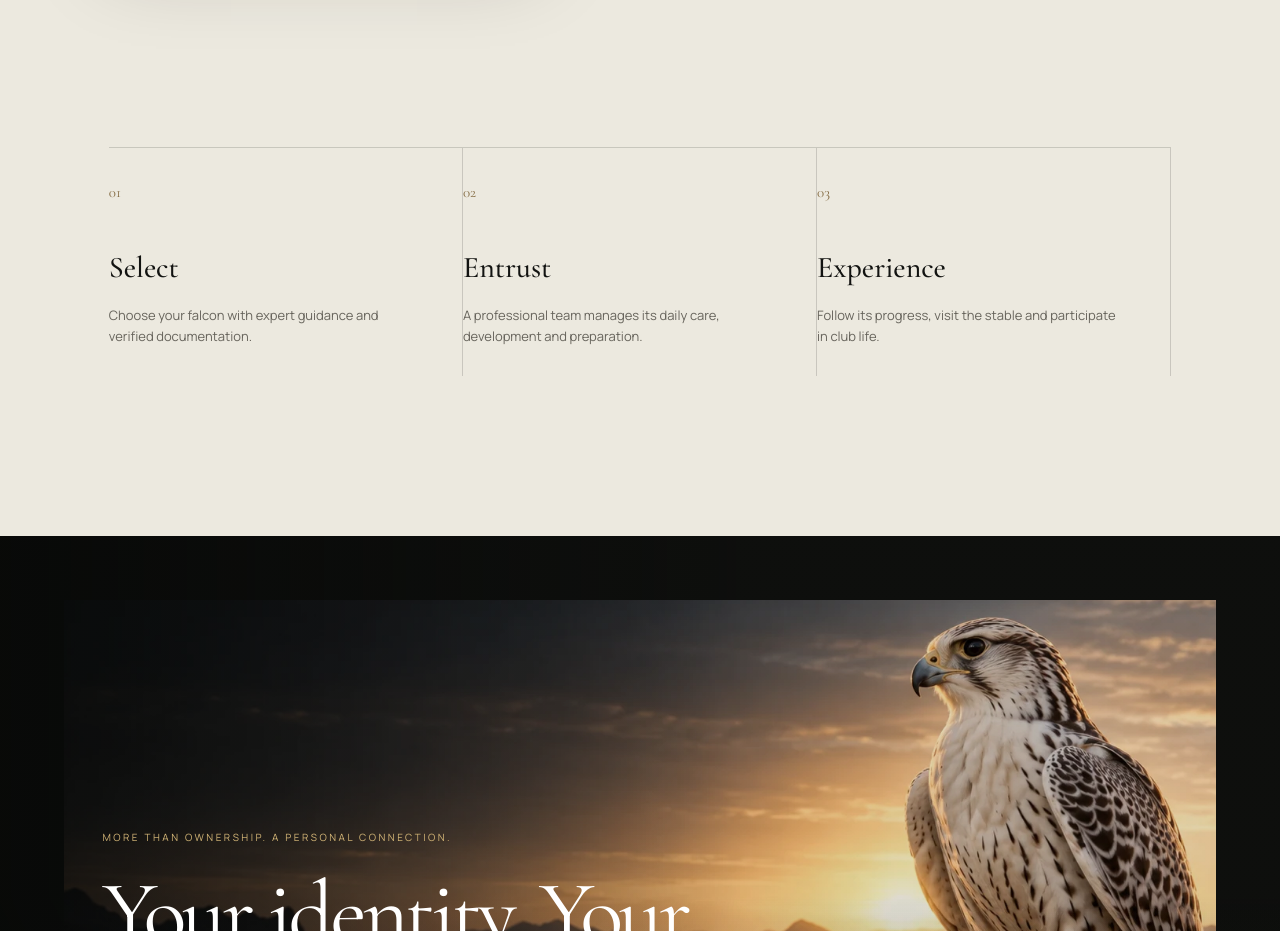
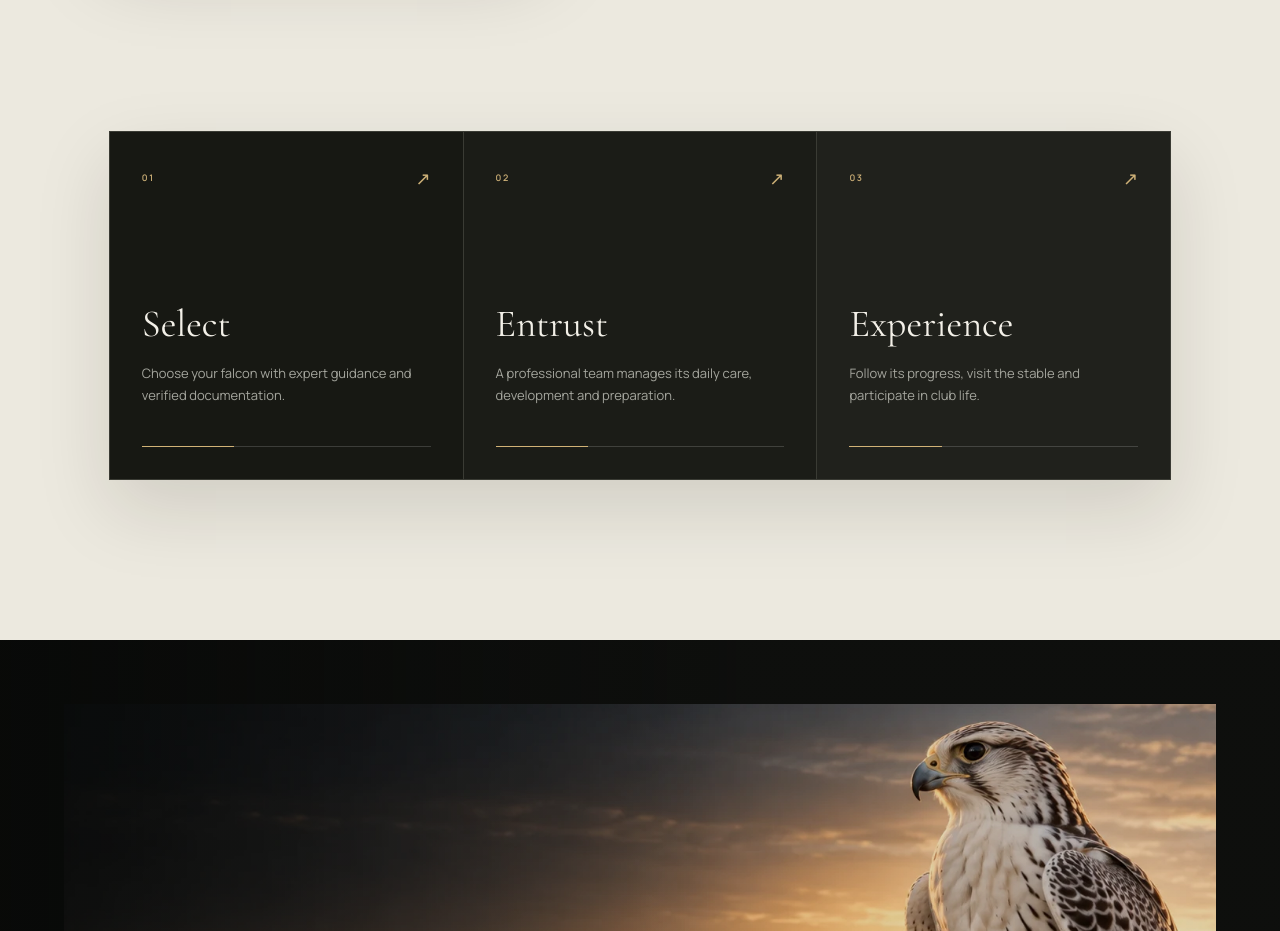
Before and after one commit to kaizen-agi/falaq-falcon, a React (Vite) app: page / in a window 1280 px wide. Shown: the part 1720-2651 px from the top of the page. Built offline with nearby package versions, Linux system fonts and the light colour scheme.

Commit message:
Upgrade ownership steps section

```diff
--- a/src/App.jsx
+++ b/src/App.jsx
@@ -153,7 +153,7 @@ function App(){
     <Hero t={t}/>
     <section className="credibility-strip">{t.pillars.map((x,i)=><span key={x}>{x}{i<t.pillars.length-1&&<i>✦</i>}</span>)}</section>
     <div className="motion-rail"><motion.div className="rail-track" animate={{x:[0,-650]}} transition={{duration:18,repeat:Infinity,ease:'linear'}}><span>HERITAGE IN MOTION</span><i>✦</i><span>OWN A CHAMPION</span><i>✦</i><span>BUILT FOR PERFORMANCE</span><i>✦</i><span>HERITAGE IN MOTION</span></motion.div></div>
-    <section className="manifesto section" id="concept"><div className="section-index">01 / 07</div><div className="manifesto-grid"><LuxuryTrainingVideo/><Reveal className="manifesto-copy"><p className="eyebrow dark">{t.conceptK}</p><h2>{t.conceptT}</h2><p className="lead">{t.conceptP}</p></Reveal></div><div className="principles">{t.steps.map((s,i)=><Reveal key={s[0]} delay={i*.08}><article><span>0{i+1}</span><h3>{s[0]}</h3><p>{s[1]}</p></article></Reveal>)}</div></section>
+    <section className="manifesto section" id="concept"><div className="section-index">01 / 07</div><div className="manifesto-grid"><LuxuryTrainingVideo/><Reveal className="manifesto-copy"><p className="eyebrow dark">{t.conceptK}</p><h2>{t.conceptT}</h2><p className="lead">{t.conceptP}</p></Reveal></div><div className="principles">{t.steps.map((s,i)=><Reveal key={s[0]} delay={i*.08}><motion.article className="principle-card" whileHover={{y:-10}} transition={{duration:.35,ease:[.16,1,.3,1]}}><div className="principle-top"><span>0{i+1}</span><i>↗</i></div><div className="principle-body"><h3>{s[0]}</h3><p>{s[1]}</p></div><div className="principle-track"><span/></div></motion.article></Reveal>)}</div></section>
     <section className="portrait-story"><div className="portrait-sticky"><div className="portrait-image-wrap"><img src={asset('hero-falcon.webp')} alt="Falcon overlooking the Arabian desert"/></div><div className="portrait-shade"/><div className="portrait-copy"><SectionTitle kicker={t.connectionK} title={t.connectionT} light/><p>{t.connectionP}</p><div className="connection-moments">{t.connectionMoments.map((m,i)=><div key={m[0]}><span>0{i+1}</span><strong>{m[0]}</strong><p>{m[1]}</p></div>)}</div></div></div></section>
     <section className="falcons section" id="falcons"><div className="section-index">02 / 07</div><div className="falcons-head"><SectionTitle kicker={t.falconsK} title={t.falconsT}/><p>{t.falconsP}</p></div><div className="falcon-profiles">{t.profiles.map((p,i)=><motion.article className="profile-card" key={p[0]} initial={{opacity:0,y:50}} whileInView={{opacity:1,y:0}} viewport={{once:true}} transition={{delay:i*.1}} whileHover={{y:-12}}><div className={`profile-photo profile-photo-${profileClasses[i]}`}><span>{p[0]}</span></div><p>0{i+1} / PRIVATE PROFILE</p><h3>{p[1]}</h3><p>{p[2]}</p></motion.article>)}</div><a className="button button-ink" href="#enquire">{t.consult}</a></section>
     <section className="ownership section" id="ownership"><div className="section-index light">03 / 07</div><div className="ownership-heading"><p className="eyebrow">{t.journeyK}</p><h2>{t.journeyT}</h2><p>{t.clarityP}</p></div><div className="journey">{t.journey.map((s,i)=><motion.article className="journey-card" key={s[0]} whileHover={{y:-14}}><div className="journey-top"><span>0{i+1}</span><i>↗</i></div><h3>{s[0]}</h3><p>{s[1]}</p></motion.article>)}</div></section>
--- a/src/styles.css
+++ b/src/styles.css
@@ -160,3 +160,17 @@ html{forced-color-adjust:none;-webkit-text-size-adjust:100%;text-size-adjust:100
 @media(max-width:980px){.manifesto-grid{grid-template-columns:minmax(260px,.8fr) minmax(0,1.2fr);gap:5vw}.manifesto-copy h2{font-size:clamp(48px,6.2vw,70px)}}
 @media(max-width:740px){.manifesto-grid{grid-template-columns:1fr;gap:3.5rem}.manifesto-copy{order:-1}.luxury-training-player{width:min(100%,520px);margin:auto}.training-film-top{top:1.4rem;left:1.4rem;right:1.4rem}.training-film-controls{left:1.4rem;right:1.4rem;bottom:1.3rem;grid-template-columns:42px auto 1fr}.training-film-controls button{width:42px;height:42px}}
 @media(prefers-reduced-motion:reduce){.training-film-progress.is-playing i{animation:none;transform:translateX(0)}}
+
+/* Three-step ownership sequence. */
+.principles{margin-top:7rem;border:0;gap:1px;padding:1px;background:#3a3b34;box-shadow:0 30px 70px rgba(28,24,17,.13)}
+.principles>div{background:#171813;overflow:hidden}
+.principles .principle-card{position:relative;min-height:340px;height:100%;padding:2rem!important;border:0!important;display:flex;flex-direction:column;justify-content:space-between;overflow:hidden;background:#171813;color:#f3f0e8;isolation:isolate;transition:color .45s ease,background .45s ease}
+.principles>div:nth-child(2) .principle-card{background:#1b1c17}.principles>div:nth-child(3) .principle-card{background:#20211c}
+.principle-card:before{content:"";position:absolute;inset:0;background:linear-gradient(145deg,#c5a56d,#e1c88e);transform:translateY(101%);transition:transform .55s cubic-bezier(.16,1,.3,1);z-index:-1}
+.principle-card:hover:before{transform:translateY(0)}
+.principle-card:hover{color:#11120f}.principle-card:hover .principle-body p{color:#3f392e}.principle-card:hover .principle-top span,.principle-card:hover .principle-top i{color:#11120f}.principle-card:hover .principle-track{background:rgba(17,18,15,.25)}
+.principle-top{display:flex;align-items:center;justify-content:space-between}.principles .principle-top span{font-family:var(--sans);font-size:9px;font-weight:600;letter-spacing:.18em;color:#cdb077}.principle-top i{font-style:normal;font-size:18px;color:#cdb077;transition:transform .4s ease}.principle-card:hover .principle-top i{transform:translate(5px,-5px)}
+.principle-body{margin-top:auto;padding-top:7rem}.principles .principle-body h3{font-size:clamp(36px,3vw,50px);font-weight:400;line-height:1;margin:0 0 1.25rem}.principles .principle-body p{max-width:330px;margin:0;color:#a5a69e;font-size:13px;line-height:1.65;transition:color .4s ease}
+.principle-track{height:1px;margin-top:2.5rem;background:rgba(255,255,255,.16);overflow:hidden}.principles .principle-track span{display:block;width:32%;height:100%;background:#d1b276;transition:width .5s cubic-bezier(.16,1,.3,1)}.principle-card:hover .principle-track span{width:100%;background:#11120f}
+@media(max-width:980px){.principles{grid-template-columns:repeat(3,1fr)}.principles .principle-card{min-height:310px;padding:1.6rem!important}.principle-body{padding-top:5rem}.principles .principle-body h3{font-size:34px}}
+@media(max-width:720px){.principles{grid-template-columns:1fr;gap:1px;margin-top:4.5rem}.principles .principle-card{min-height:250px;padding:1.6rem!important}.principle-body{padding-top:3.5rem}.principles .principle-body h3{font-size:38px}.principle-track{margin-top:2rem}}
```
Also changed, not shown: 5 other files (tests, documents, lock files or other folders).
